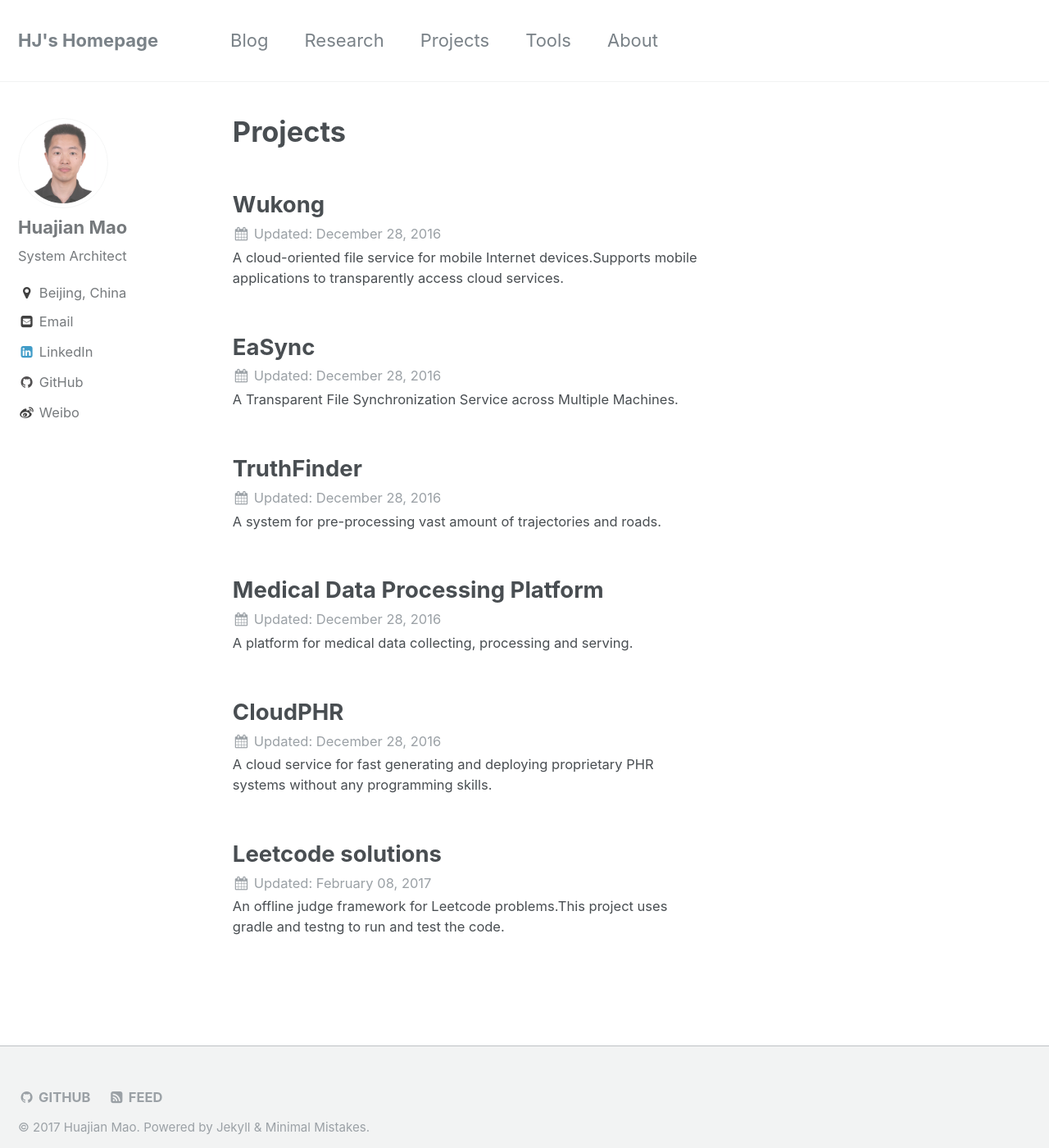
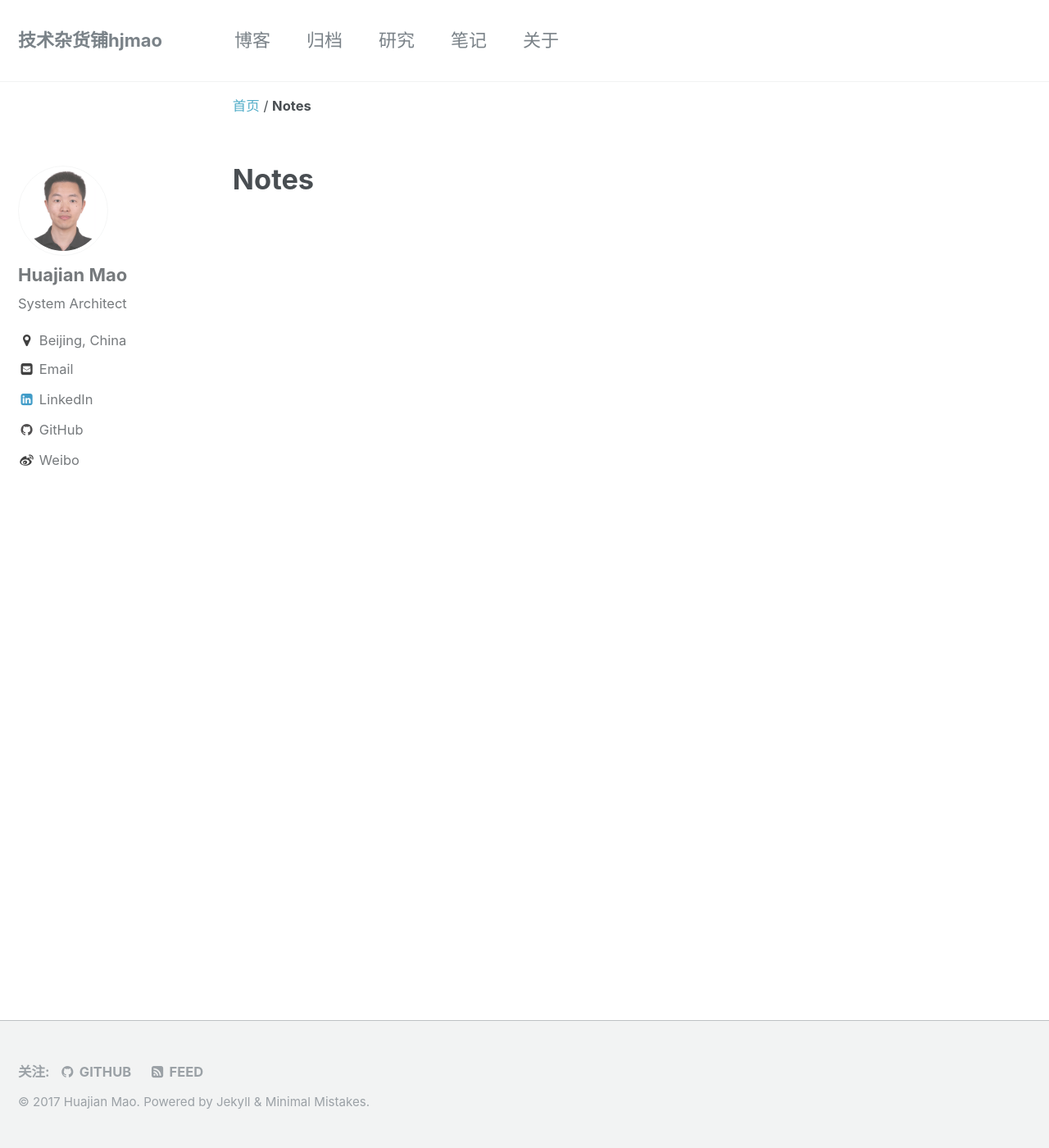
Before and after one commit to adorabler/huajianmao.github.io, a Jekyll site: the page built from _pages/notes.html, in a window 1280 px wide and 1400 px high. Shown: the whole window at 82% size. Built offline with Jekyll 4.4.1, drawn with Linux system fonts in a browser that asks for light colours.

Commit message:
Revise structure of the blog navigations.

```diff
--- a/_config.yml
+++ b/_config.yml
@@ -6,9 +6,9 @@
 # `jekyll serve`. If you change this file, please restart the server process.
 
 # Site Settings
-locale                   : "zh_CN"
-title                    : "HJ's Homepage"
-title_separator          : "|"
+locale                   : "zh-CN"
+title                    : "技术杂货铺hjmao"
+title_separator          : " @"
 name                     : &name "Huajian Mao"
 description              : &description "Log my life."
 url                      : # the base hostname & protocol for your site e.g. "https://mmistakes.github.io"
@@ -16,6 +16,7 @@ baseurl                  : # the subpath of your site, e.g. "/blog"
 repository               : huajianmao/huajianmao.github.io # GitHub username/repo-name e.g. "mmistakes/minimal-mistakes"
 teaser                   : # path of fallback teaser image, e.g. "/assets/images/500x300.png"
 # breadcrumbs            : false # true, false (default)
+breadcrumbs              : true
 words_per_minute         : 300
 comments:
   provider               : "staticman" # false (default), "disqus", "discourse", "facebook", "google-plus", "staticman", "custom"
@@ -26,7 +27,7 @@ comments:
   facebook:
     # https://developers.facebook.com/docs/plugins/comments
     appid                :
-    num_posts            : # 5 (default)
+    num_posts            : 10 # 5 (default)
     colorscheme          : # "light" (default), "dark"
 staticman:
   entry                  : "https://api.staticman.net/v1/entry"
@@ -66,7 +67,7 @@ og_image                 : # Open Graph/Twitter default site image
 # - https://developers.google.com/structured-data/customize/social-profiles
 social:
   type                   : # Person or Organization (defaults to Person)
-  name                   : # If the user or organization name differs from the site's name
+  name                   : Huajian Mao # If the user or organization name differs from the site's name
   links: # An array of links to social media profiles
 
 # Analytics
@@ -176,7 +177,7 @@ sass:
 
 # Outputting
 permalink: /:categories/:title/
-paginate: 5 # amount of posts to show
+paginate: 10 # amount of posts to show
 paginate_path: /page:num/
 timezone: Asia/Shanghai # http://en.wikipedia.org/wiki/List_of_tz_database_time_zones
 
@@ -242,7 +243,7 @@ collections:
   projects:
     output: true
     permalink: /:collection/:path/
-  tools:
+  notes:
     output: true
     permalink: /:collection/:path/
 
@@ -282,10 +283,10 @@ defaults:
       comments: false
       share: true
       related: true
-  # _tools
+  # _notes
   - scope:
       path: ""
-      type: tools
+      type: notes
     values:
       layout: single
       author_profile: true
--- a/_data/navigation.yml
+++ b/_data/navigation.yml
@@ -1,12 +1,12 @@
 # main links
 main:
-  - title: "Blog"
+  - title: "博客"
     url: /
-  - title: "Research"
+  - title: "归档"
+    url: /cloud/
+  - title: "研究"
     url: /research/
-  - title: "Projects"
-    url: /projects/
-  - title: "Tools"
-    url: /tools/
-  - title: "About"
+  - title: "笔记"
+    url: /notes/
+  - title: "关于"
     url: /cv/
--- a/_layouts/home.html
+++ b/_layouts/home.html
@@ -2,9 +2,7 @@
 layout: archive
 ---
 
-<!--
 <h3 class="archive__subtitle">{{ site.data.ui-text[site.locale].recent_posts | default: "Recent Posts" }}</h3>
--->
 
 {% for post in paginator.posts %}
   {% include archive-single.html %}
--- a/_pages/projects.html
+++ b/_pages/notes.html
@@ -1,10 +1,10 @@
 ---
 layout: archive
-permalink: /projects/
-title: "Projects"
+permalink: /notes/
+title: "Notes"
 author_profile: true
 ---
 
-{% for post in site.projects%}
+{% for post in site.notes%}
   {% include archive-single.html %}
 {% endfor %}
--- a/_pages/research.html
+++ b/_pages/research.html
@@ -1,10 +1,9 @@
 ---
-layout: archive
+layout: splash
 permalink: /research/
 title: "Research"
-author_profile: true
 ---
 
-{% for post in site.research%}
+{% for post in site.projects%}
   {% include archive-single.html %}
 {% endfor %}
--- a/_pages/tag-archive.html
+++ b/_pages/tag-archive.html
@@ -10,9 +10,7 @@ author_profile: true
 {% for tag in group_names %}
   {% assign posts = group_items[forloop.index0] %}
   <h2 id="{{ tag | slugify }}" class="archive__subtitle">
-    <a href="{{ tag | slugify | prepend: path_type | prepend: site.tag_archive.path | absolute_url }}">
     {{ tag }}
-    </a>
   </h2>
   {% for post in posts %}
     {% include archive-single.html %}
```
Also changed, not shown: _pages/cloud.html (added, +27 -0 lines), _posts/2017-01-20-how-i-setup-this-blog.md (renamed from _tools/2017-01-20-how-i-setup-this-blog.md), _posts/2017-01-24-ubuntu-environment-setup.md (renamed from _tools/2017-01-24-ubuntu-environment-setup.md).
